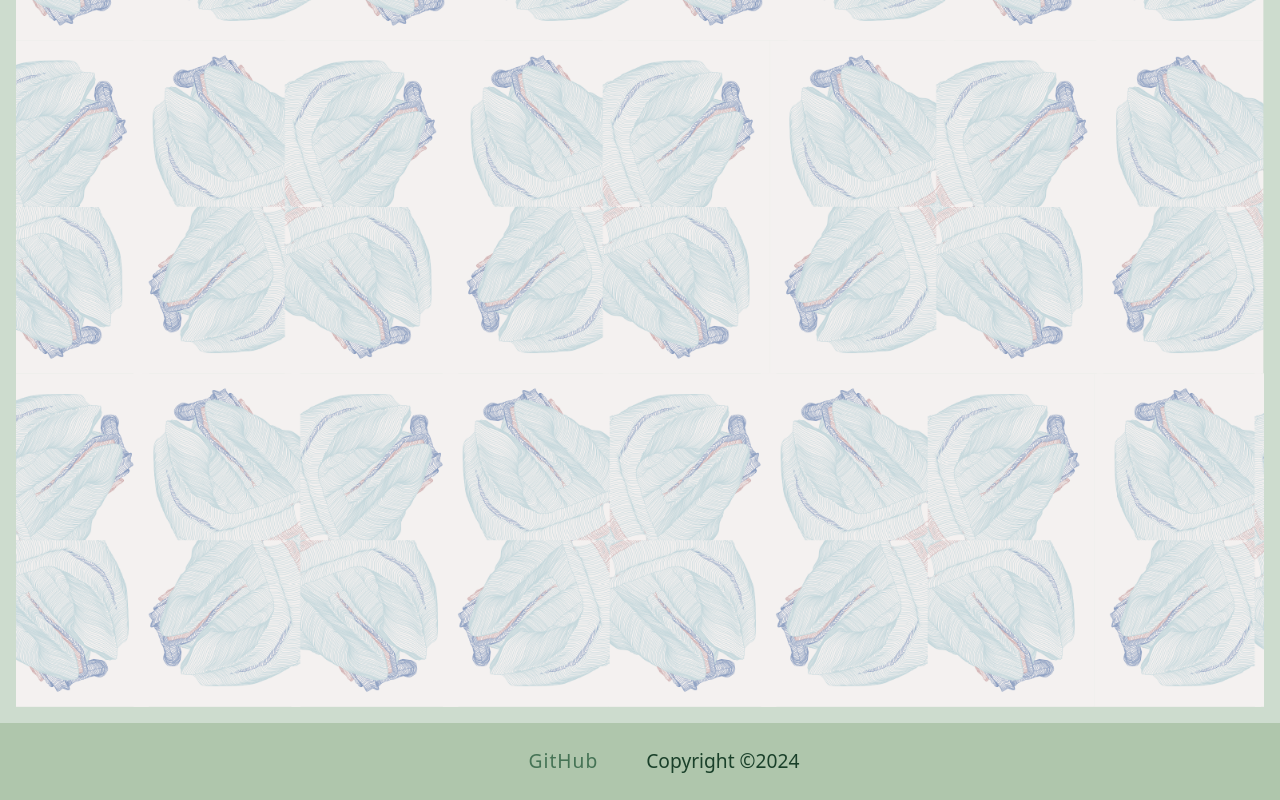
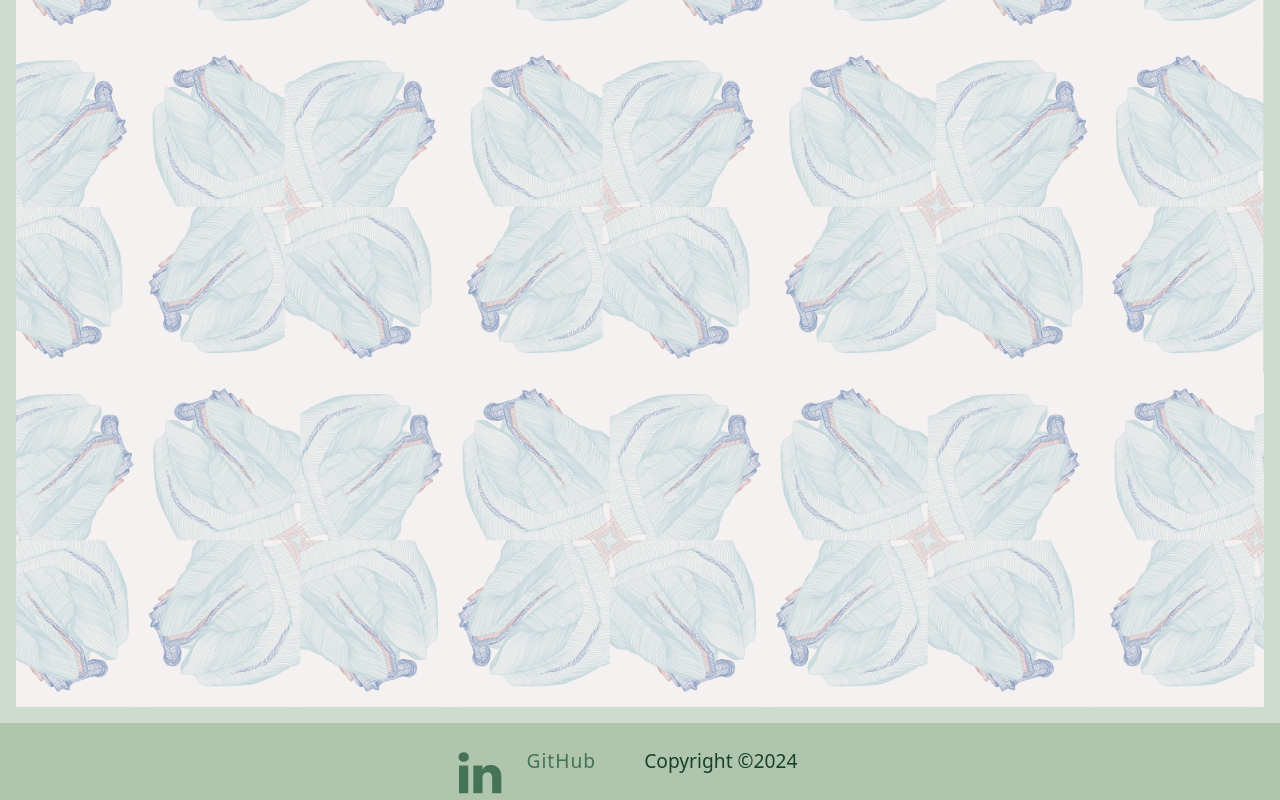
Before and after one commit to harleysherman/reactPortfolio, a React (Vite) app: page / in a window 1280 px wide. Shown: the part 470-1270 px from the top of the page. Built offline with nearby package versions, Linux system fonts and the light colour scheme.

Commit message:
added to footer file

```diff
--- a/src/pages/Footer/Footer.css
+++ b/src/pages/Footer/Footer.css
@@ -11,3 +11,8 @@
     color: #1A402A;
     font-weight: 500;
 }
+
+.fa-linkedin {
+    margin-top: 0.5em;
+    font-size: 50px;
+}
--- a/src/pages/Footer/Footer.jsx
+++ b/src/pages/Footer/Footer.jsx
@@ -6,10 +6,7 @@ export default function Footer() {
     <div className="footer d-flex justify-content-center">
       <a
         href="https://www.linkedin.com/in/harley-sherman-a9680b18b/"
-        className="social-icon si-rounded si-small si-linkedin m-4"
-      >
-        <i className="icon-linkedin"></i>
-      </a>
+        className="fa fa-linkedin"></a>
       {/* <a
         className="m-4"
         href={"https://www.linkedin.com/in/harley-sherman-a9680b18b/"}
```
